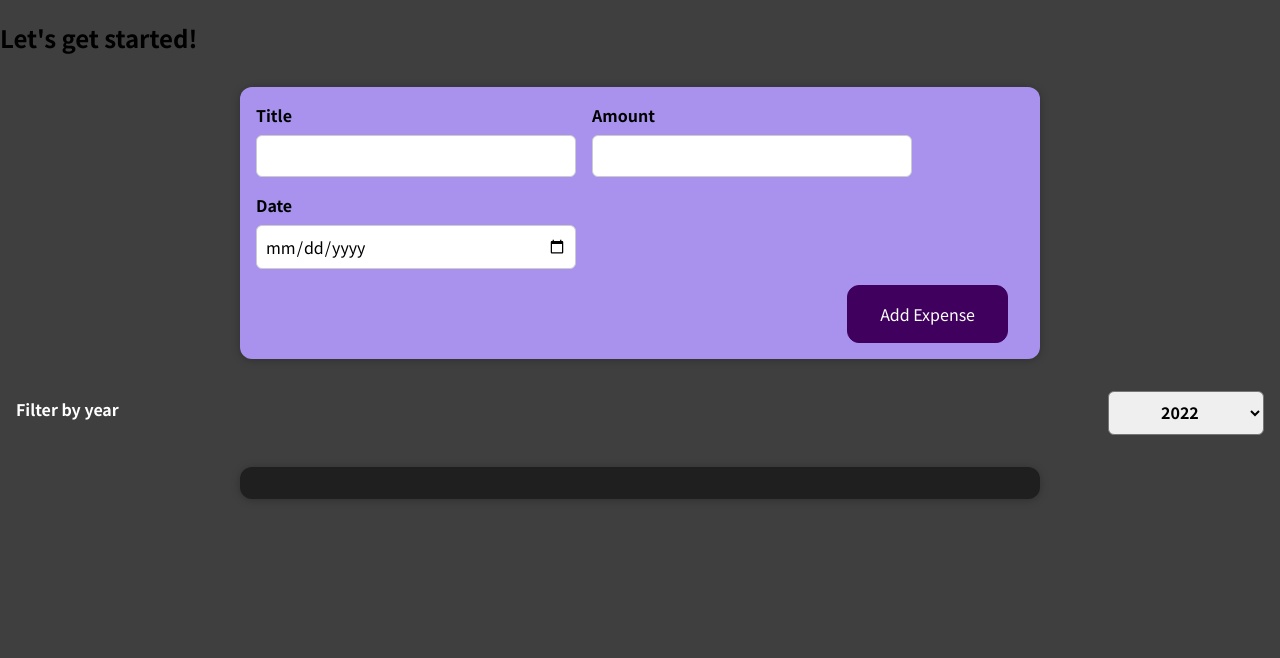
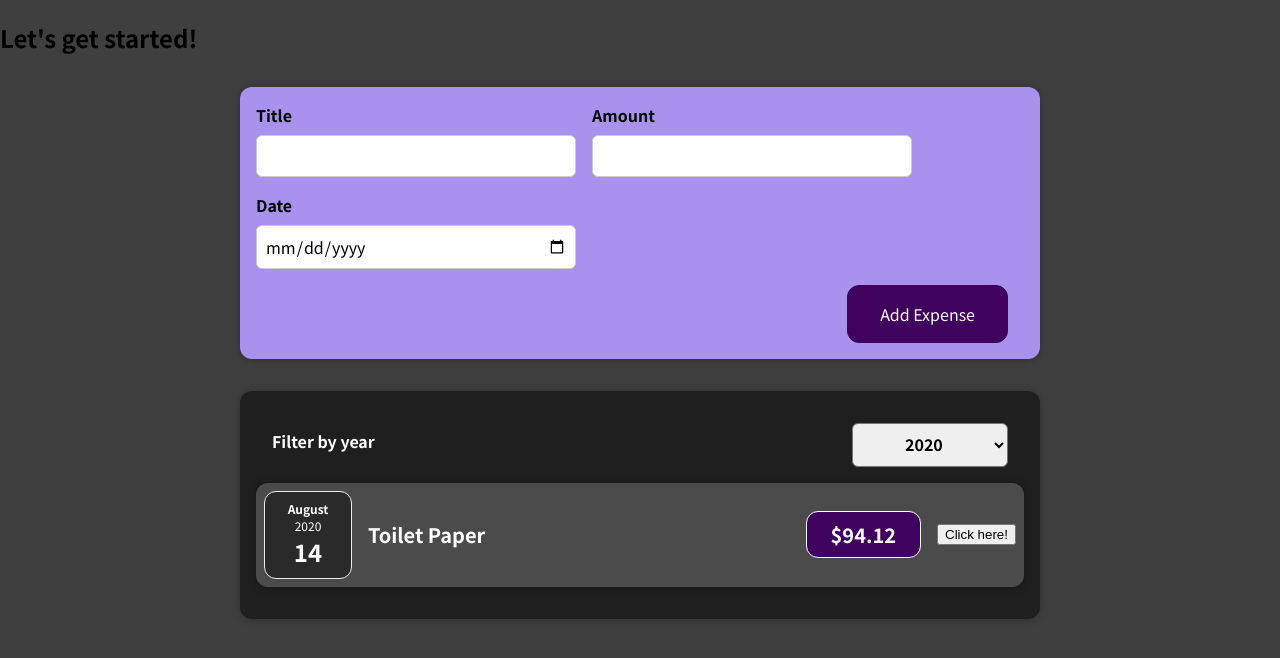
Before and after one commit to IS-Projects/expenses-react, a React (Create React App) app: page / in a window 1280 px wide. Shown: the top 658 px of the page. Built offline with nearby package versions, Linux system fonts and the light colour scheme.

Commit message:
added two-binding way for initially selected year

```diff
--- a/src/components/Expenses/ExpenseFilter.js
+++ b/src/components/Expenses/ExpenseFilter.js
@@ -1,6 +1,6 @@
 import "./ExpenseFilter.css";
 
-const ExpenseFilter = ({ onSaveYear }) => {
+const ExpenseFilter = ({ selected, onSaveYear }) => {
   const yearChangeHandler = (e) => {
     onSaveYear(e.target.value);
   };
@@ -9,7 +9,7 @@ const ExpenseFilter = ({ onSaveYear }) => {
     <div className="expenses-filter">
       <div className="expenses-filter__control ">
         <label>Filter by year</label>
-        <select onChange={yearChangeHandler}>
+        <select value={selected} onChange={yearChangeHandler}>
           <option value="2022">2022</option>
           <option value="2021">2021</option>
           <option value="2020">2020</option>
--- a/src/components/Expenses/Expenses.js
+++ b/src/components/Expenses/Expenses.js
@@ -5,7 +5,7 @@ import ExpenseFilter from "./ExpenseFilter";
 import { useState } from "react";
 
 const Expenses = ({ items }) => {
-  const [year, setYear] = useState("2022");
+  const [year, setYear] = useState("2020");
   const saveYearDataHandler = (selectedYear) => {
     setYear(selectedYear);
     console.log("in Expenses.js");
@@ -13,8 +13,8 @@ const Expenses = ({ items }) => {
   };
   return (
     <div>
-      <ExpenseFilter onSaveYear={saveYearDataHandler} />
       <Card className="expenses">
+        <ExpenseFilter selected={year} onSaveYear={saveYearDataHandler} />
         {items
           .filter((item) => item.date.getFullYear().toString() === year)
           .map((item, index) => (
```
Also changed, not shown: 1 other file (tests, documents, lock files or other folders).
